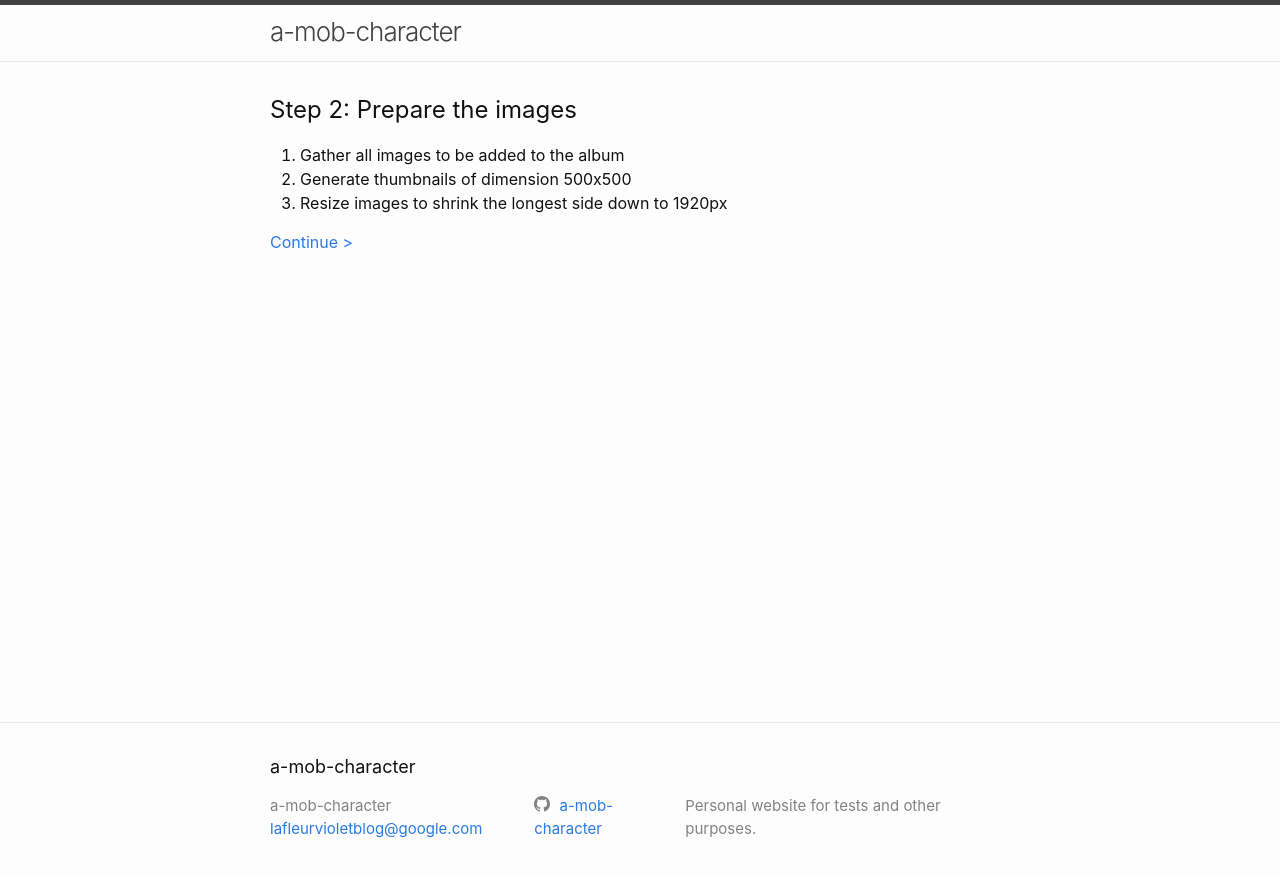
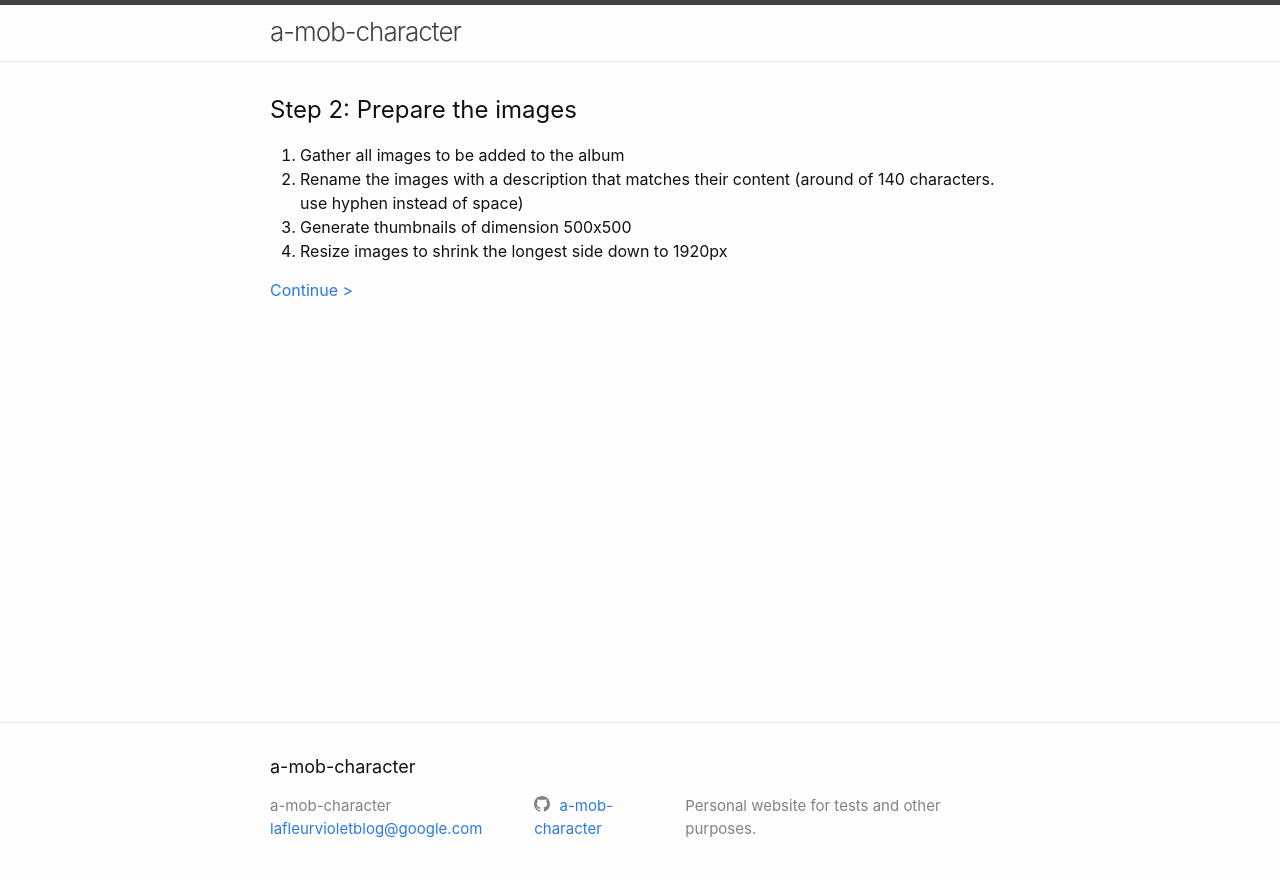
Before and after one commit to a-mob-character/a-mob-character.github.io, a Jekyll site: the page built from docs/tools/sngcasmezhuveli/gallery-tools/internal/step2.html, in a window 1280 px wide. Shown: the top 877 px of the page. Built offline with Jekyll 4.4.1, drawn with Linux system fonts in a browser that asks for light colours.

Commit message:
Update step2.html

```diff
--- a/docs/tools/sngcasmezhuveli/gallery-tools/internal/step2.html
+++ b/docs/tools/sngcasmezhuveli/gallery-tools/internal/step2.html
@@ -10,6 +10,9 @@ permalink: /sngcasmezhuveli/tools/gallery/wizard/add-album/internal/s/2/
         Gather all images to be added to the album
     </li>
     <li>
+        Rename the images with a description that matches their content (around of 140 characters. use hyphen instead of space)
+    </li>
+    <li>
         Generate thumbnails of dimension 500x500
     </li>
     <li>
```
